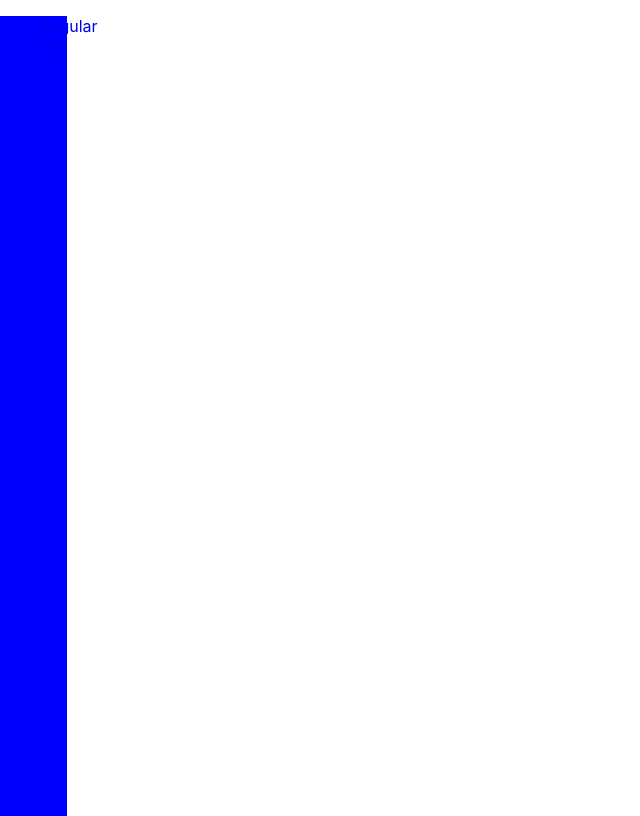
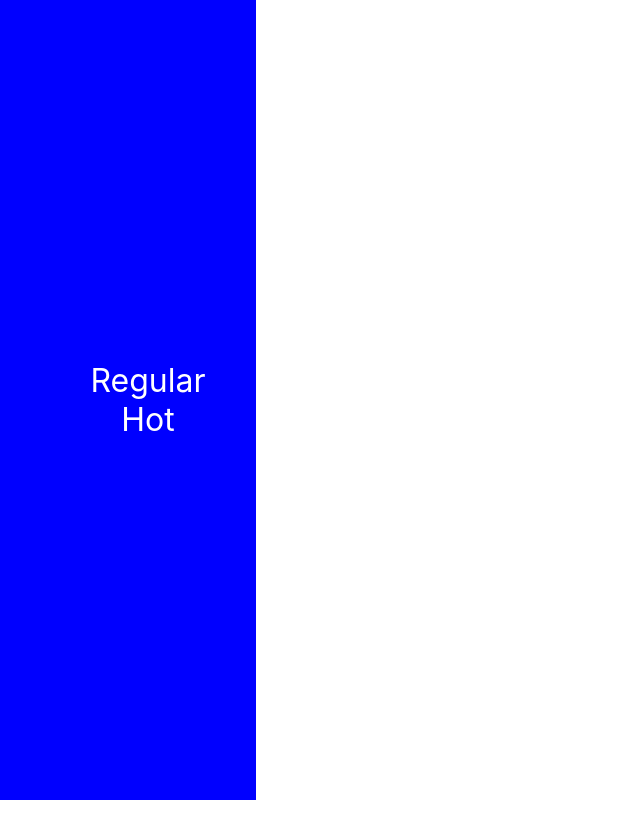
Before and after one commit to chimny/memserwis, a React (Create React App) app: page / in a window 1280 px wide. Shown: the whole page, without its empty margins (0-640 px from the left). Built offline with nearby package versions, Linux system fonts and the light colour scheme.

Commit message:
styled menu in css

```diff
--- a/src/Styles/App.css
+++ b/src/Styles/App.css
@@ -1,26 +1,40 @@
 .App {
-    display: grid;
-    grid-template-columns: repeat(5fr);
     text-align: center;
     margin: 0;
-    grid-template-areas: "navigation navigation memes memes memes";
 }
 
 * {
     text-decoration: none;
+    margin: 0 0;
 }
 
 nav {
-    width: 20%;
+    width: 20vw;
     height: 100vh;
     background: blue;
-    grid-area: navigation;
+    position: fixed;
 }
 
 ul {
+    color: white;
+    font-size: 32px;
     list-style: none;
+    position: absolute;
+    top: 50%;
+    left: 50%;
+    transform: translate(-50%, -50%);
+}
+
+ul a {
+    color: white;
+}
+
+ul a:hover {
+    text-decoration: underline;
 }
 
 .memes {
-    grid-area: navigation;
+    width: 100%;
+    margin-left: auto;
+    margin-right: 0;
 }
```
